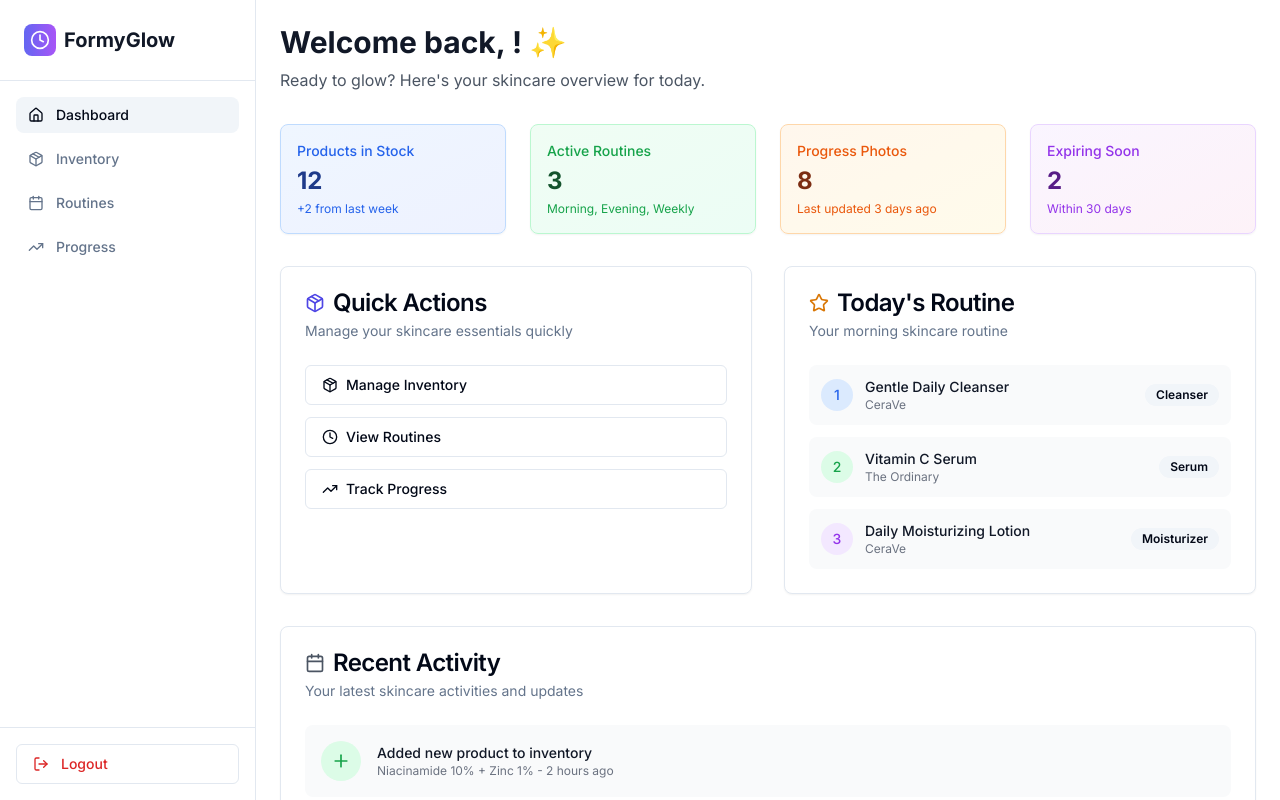
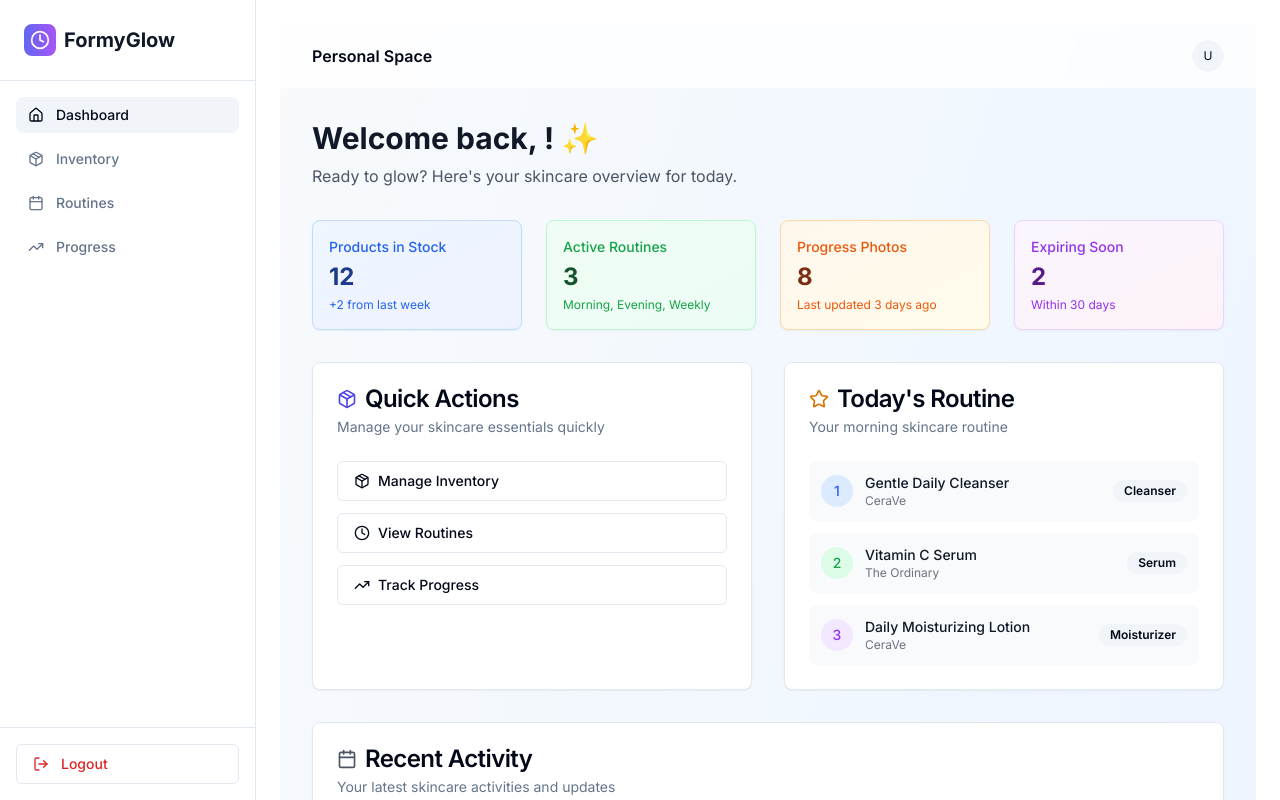
Before and after one commit to yogiprsetya/formyglow, a Next.js app: page /space in a window 1280 px wide. Built offline with nearby package versions, Linux system fonts and the light colour scheme; no server answers.

Commit message:
handle mobile traffic render

```diff
--- a/src/app/space/inventory/page.tsx
+++ b/src/app/space/inventory/page.tsx
@@ -8,13 +8,6 @@ import { Input } from '~/components/ui/input';
 import { Plus, Search, Package, Calendar, AlertTriangle, Edit, Trash2, Eye } from 'lucide-react';
 import Link from 'next/link';
 import { StatCard } from '~/components/common/stat-card';
-import dynamic from 'next/dynamic';
-import { Skeleton } from '~/components/ui/skeleton';
-
-const Header = dynamic(() => import('../space-header').then((m) => m.SpaceHeader), {
-  ssr: false,
-  loading: () => <Skeleton className="w-full h-16 sticky top-0 z-50" />
-});
 
 // Mock data untuk demo
 const mockInventory = [
@@ -117,10 +110,6 @@ export default function InventoryPage() {
   };
 
   return (
-    <div className="min-h-screen bg-gradient-to-br from-slate-50 via-blue-50 to-indigo-50 dark:from-slate-900 dark:via-slate-800 dark:to-slate-900">
-      <Header className="max-md:hidden" />
-
-      {/* Main Content */}
     <main className="max-w-7xl mx-auto px-4 sm:px-6 lg:px-8 py-8">
       {/* Page Header */}
       <div className="mb-8">
@@ -329,6 +318,5 @@ export default function InventoryPage() {
         </Card>
       )}
     </main>
-    </div>
   );
 }
--- a/src/app/space/layout.tsx
+++ b/src/app/space/layout.tsx
@@ -1,5 +1,18 @@
 import type { Metadata } from 'next';
 import { AppLayout } from '~/components/app-shell/app-layout';
+import dynamic from 'next/dynamic';
+import { Skeleton } from '~/components/ui/skeleton';
+import { headers } from 'next/headers';
+
+const isMobileDevice = (userAgent: string) => {
+  const mobileRegex = /Android|webOS|iPhone|iPad|iPod|BlackBerry|IEMobile|Opera Mini/i;
+  return mobileRegex.test(userAgent);
+};
+
+const Header = dynamic(() => import('./space-header').then((m) => m.SpaceHeader), {
+  ssr: false,
+  loading: () => <Skeleton className="w-full h-16 max-md:hidden" />
+});
 
 export const metadata: Metadata = {
   title: 'FormyGlow - Dashboard',
@@ -7,5 +20,20 @@ export const metadata: Metadata = {
 };
 
 export default function SpaceLayout({ children }: { children: React.ReactNode }) {
-  return <AppLayout>{children}</AppLayout>;
+  const headersList = headers();
+  const userAgent = headersList.get('user-agent') || '';
+  const domain = headersList.get('host') || '';
+  const fullUrl = headersList.get('referer') || '';
+  const [, pathname] = fullUrl.match(new RegExp(`https?:\/\/${domain}(.*)`)) || [];
+
+  const isMobile = isMobileDevice(userAgent);
+
+  return (
+    <AppLayout>
+      <div className="min-h-screen bg-gradient-to-br from-slate-50 via-blue-50 to-indigo-50 dark:from-slate-900 dark:via-slate-800 dark:to-slate-900">
+        {!isMobile && pathname !== '/space' && <Header className="max-md:hiden" />}
+        {children}
+      </div>
+    </AppLayout>
+  );
 }
--- a/src/app/space/page.tsx
+++ b/src/app/space/page.tsx
@@ -12,7 +12,7 @@ export default function HomePage() {
   const { data: session } = useSession();
 
   return (
-    <div className="space-y-8">
+    <main className="space-y-8 px-4 sm:px-6 lg:px-8 py-8">
       {/* Welcome Section */}
       <div>
         <h2 className="text-3xl font-bold text-gray-900 dark:text-white mb-2">
@@ -182,6 +182,6 @@ export default function HomePage() {
           </Card>
         ))}
       </div>
-    </div>
+    </main>
   );
 }
--- a/src/app/space/progress/page.tsx
+++ b/src/app/space/progress/page.tsx
@@ -20,13 +20,6 @@ import {
 } from 'lucide-react';
 import Link from 'next/link';
 import { StatCard } from '~/components/common/stat-card';
-import dynamic from 'next/dynamic';
-import { Skeleton } from '~/components/ui/skeleton';
-
-const Header = dynamic(() => import('../space-header').then((m) => m.SpaceHeader), {
-  ssr: false,
-  loading: () => <Skeleton className="w-full h-16 sticky top-0 z-50" />
-});
 
 // Mock data untuk demo
 const mockProgressPhotos = [
@@ -178,10 +171,6 @@ export default function ProgressPage() {
   };
 
   return (
-    <div className="min-h-screen bg-gradient-to-br from-slate-50 via-blue-50 to-indigo-50 dark:from-slate-900 dark:via-slate-800 dark:to-slate-900">
-      <Header className="max-md:hidden" />
-
-      {/* Main Content */}
     <main className="max-w-7xl mx-auto px-4 sm:px-6 lg:px-8 py-8">
       {/* Page Header */}
       <div className="mb-8">
@@ -459,6 +448,5 @@ export default function ProgressPage() {
         )}
       </div>
     </main>
-    </div>
   );
 }
--- a/src/app/space/routines/page.tsx
+++ b/src/app/space/routines/page.tsx
@@ -8,13 +8,6 @@ import { Input } from '~/components/ui/input';
 import { Plus, Clock, Sun, Moon, Star, Edit, Trash2, Play } from 'lucide-react';
 import Link from 'next/link';
 import { StatCard } from '~/components/common/stat-card';
-import dynamic from 'next/dynamic';
-import { Skeleton } from '~/components/ui/skeleton';
-
-const Header = dynamic(() => import('../space-header').then((m) => m.SpaceHeader), {
-  ssr: false,
-  loading: () => <Skeleton className="w-full h-16 sticky top-0 z-50" />
-});
 
 // Mock data untuk demo
 const mockRoutines = [
@@ -183,10 +176,6 @@ export default function RoutinesPage() {
   const stats = getRoutineStats();
 
   return (
-    <div className="min-h-screen bg-gradient-to-br from-slate-50 via-blue-50 to-indigo-50 dark:from-slate-900 dark:via-slate-800 dark:to-slate-900">
-      <Header className="max-md:hidden" />
-
-      {/* Main Content */}
     <main className="max-w-7xl mx-auto px-4 sm:px-6 lg:px-8 py-8">
       {/* Page Header */}
       <div className="mb-8">
@@ -361,6 +350,5 @@ export default function RoutinesPage() {
         </Card>
       )}
     </main>
-    </div>
   );
 }
--- /dev/null
+++ b/src/hooks/use-device-detection.ts
@@ -0,0 +1,20 @@
+'use client';
+
+import { useEffect, useState } from 'react';
+
+const MOBILE_BREAKPOINT = 768;
+
+export const useDeviceDetection = () => {
+  const [isMobile, setIsMobile] = useState(false);
+
+  useEffect(() => {
+    const checkDevice = () => setIsMobile(window.innerWidth <= MOBILE_BREAKPOINT);
+
+    checkDevice();
+
+    window.addEventListener('resize', checkDevice);
+    return () => window.removeEventListener('resize', checkDevice);
+  }, []);
+
+  return { isMobile };
+};
```
Lines whose indentation alone changed are shown as unchanged.
